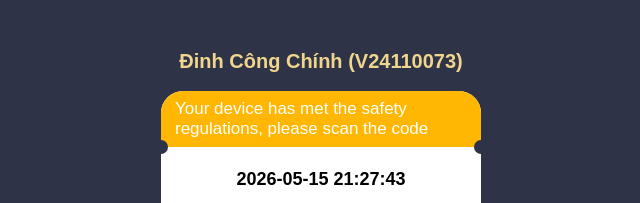
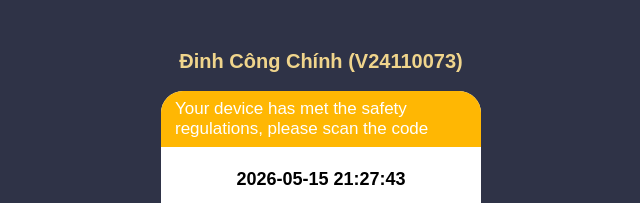
Before and after one commit to dinhcongchinh2k/chinh, a plain HTML site: page chinh/index.html in a window 1280 px wide. Shown: the top 203 px of the page, 319-959 px from the left. Drawn offline with Linux system fonts and the light colour scheme.

Commit message:
Update index.html

```diff
--- a/chinh/index.html
+++ b/chinh/index.html
@@ -80,18 +80,6 @@ body{
 }
 
 
-.card-header::before,
-.card-header::after{
-    content:"";
-    position:absolute;
-    bottom:-7px;
-    width:14px;
-    height:14px;
-    background:#2f3347;
-    border-radius:50%;
-}
-.card-header::before{ left:-7px; }
-.card-header::after{ right:-7px; }
 
 /* DATETIME */
 .datetime{
```
